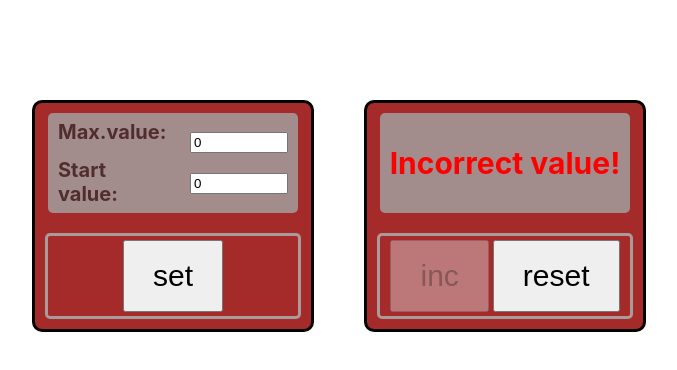
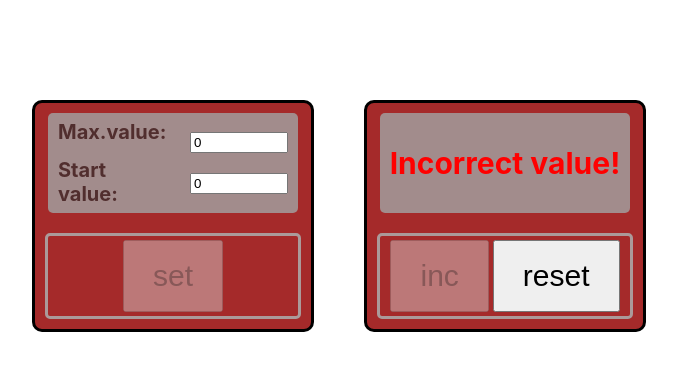
Before and after one commit to marmon179/Counter, a React (Create React App) app: page / in a window 1280 px wide. Shown: the top 370 px of the page, without its empty margins (301-978 px from the left). Built offline with nearby package versions, Linux system fonts and the light colour scheme.

Commit message:
Scour ver.2.09

```diff
--- a/src/App.tsx
+++ b/src/App.tsx
@@ -9,7 +9,6 @@ function App() {
     const [count, setCount] = useState(0)
     const [start, setStart] = useState(0)
     const [max, setMax] = useState(0)
-    const [disabled, setDisabled] = useState(false)
     const [display, setDisplay] = useState(true)
 
     useEffect(() => {
@@ -39,17 +38,14 @@ function App() {
     const onChangeStartValue = (e: ChangeEvent<HTMLInputElement>) => {
         setStart(Number(e.currentTarget.value))
         setDisplay(true)
-        isError ? setDisabled(true) : setDisabled(false)
     }
     const onChangeMaxValue = (e: ChangeEvent<HTMLInputElement>) => {
         setMax(Number(e.currentTarget.value))
         setDisplay(true)
-        isError ? setDisabled(true) : setDisabled(false)
     }
     const incButton = () => count <= max ? setCount(count + 1) : ''
     const setButton = () => {
         setCount(start)
-        setDisabled(true)
         setDisplay(false)
     }
 
@@ -80,7 +76,7 @@ function App() {
 
                     <div className='containerButton'>
 
-                        <Button onClick={setButton} title='set' disabled={disabled}/>
+                        <Button onClick={setButton} title='set' disabled={isError}/>
 
                     </div>
                 </div>
--- a/src/Components/Input/Inputs.tsx
+++ b/src/Components/Input/Inputs.tsx
@@ -14,7 +14,7 @@ export function Inputs(props: InputPropsType) {
 
     return (
         <>
-            <input type='number' className={props.max > -1 ? s.input : s.error} value={props.max}
+            <input type='number' className={props.max > -1 || props.start === props.max ? s.input : s.error} value={props.max}
                    onChange={props.onChangeMax} style={{width: 90}}/>
             <input type='number' className={props.start > -1 ? s.input : s.error} value={props.start} onChange={props.onChangeStart}
                    style={{width: 90}}/>
```
